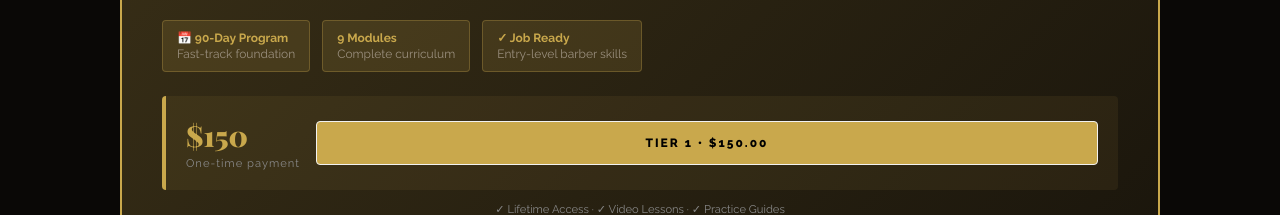
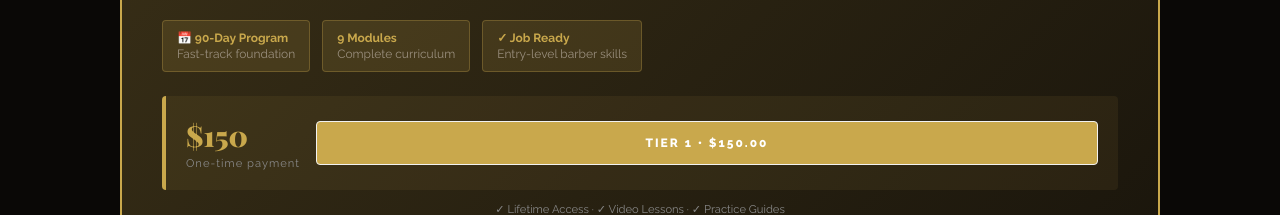
Before and after one commit to andrewsjosh196-hub/smithbarberinstitutionpb, a plain HTML site: page index.html in a window 1280 px wide. Shown: the part 3882-4097 px from the top of the page. Drawn offline with nearby package versions, Linux system fonts and the light colour scheme; no server answers; a web font is replaced by a local one.

Commit message:
Update tier 1 button text color to white to match tier 2

```diff
--- a/index.html
+++ b/index.html
@@ -560,7 +560,7 @@ footer{background:#000;border-top:1px solid var(--border);padding:48px 32px 28px
               <div style="font-family:'Playfair Display',serif;font-size:1.8rem;font-weight:900;color:var(--gold);">$150</div>
               <div style="font-size:0.7rem;color:#888;letter-spacing:1px;margin-top:2px;">One-time payment</div>
             </div>
-            <a href="https://link.clover.com/urlshortener/wMRrzm" style="padding:14px 32px;font-size:0.75rem;background-color:#c9a84c;color:#000;text-decoration:none;border-radius:4px;display:flex;align-items:center;justify-content:center;flex:1;border:1px solid #f2f2f2;font-weight:800;letter-spacing:2px;transition:all 0.2s;text-transform:uppercase;">Tier 1 • $150.00</a>
+            <a href="https://link.clover.com/urlshortener/wMRrzm" style="padding:14px 32px;font-size:0.75rem;background-color:#c9a84c;color:#fff;text-decoration:none;border-radius:4px;display:flex;align-items:center;justify-content:center;flex:1;border:1px solid #f2f2f2;font-weight:800;letter-spacing:2px;transition:all 0.2s;text-transform:uppercase;">TIER 1 • $150.00</a>
           </div>
 
           <div style="margin-top:12px;font-size:0.7rem;color:#888;text-align:center;">
```
